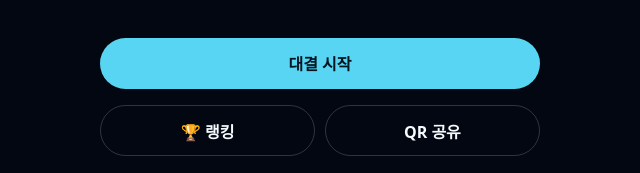
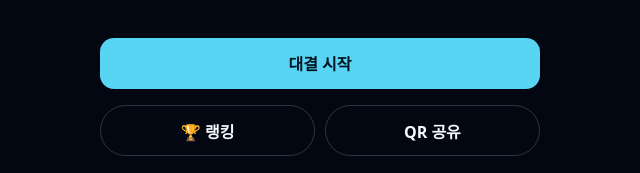
Before and after one commit to ChaSerah/Portfolio_Site, a website: page reaction/index.html in a window 1280 px wide. Shown: the part 549-722 px from the top of the page, 320-960 px from the left. Drawn offline with Linux system fonts and the light colour scheme; a web font is replaced by a local one.

Commit message:
Make start button a rounded rectangle
Co-Authored-By: Claude Opus 5.5 <noreply@anthropic.com>
Claude-Session: https://claude.ai/code/session_013EQNv92kj4Dbx7cbw7JaLr

```diff
--- a/reaction/reaction.css
+++ b/reaction/reaction.css
@@ -229,6 +229,11 @@ h2 {
   border-color: transparent;
   background: var(--aqua);
   color: #031421;
+}
+
+/* 대결 시작 버튼: 입력칸과 같은 라운드 사각형 */
+.setup .btn-primary {
+  border-radius: 14px;
 }
 
 .btn-ghost:active,
```
